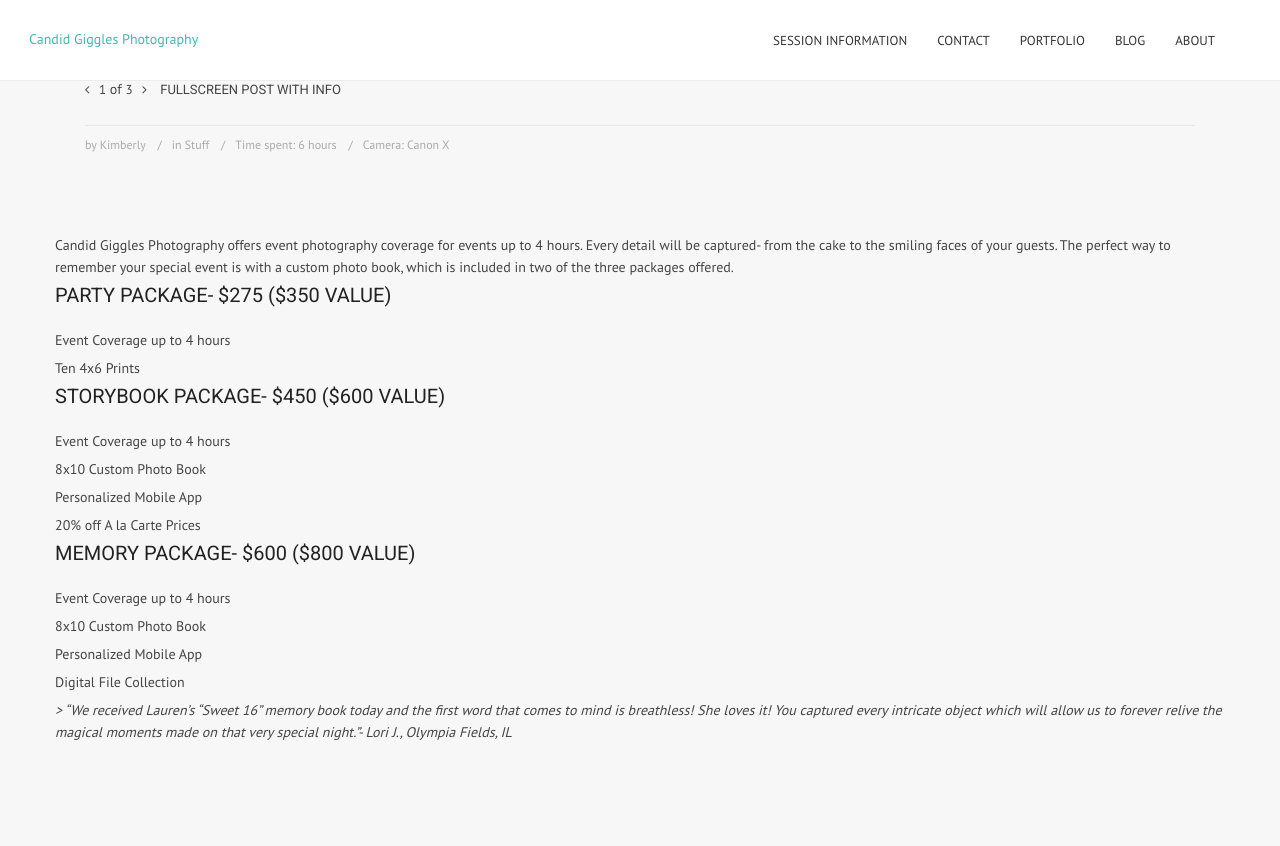
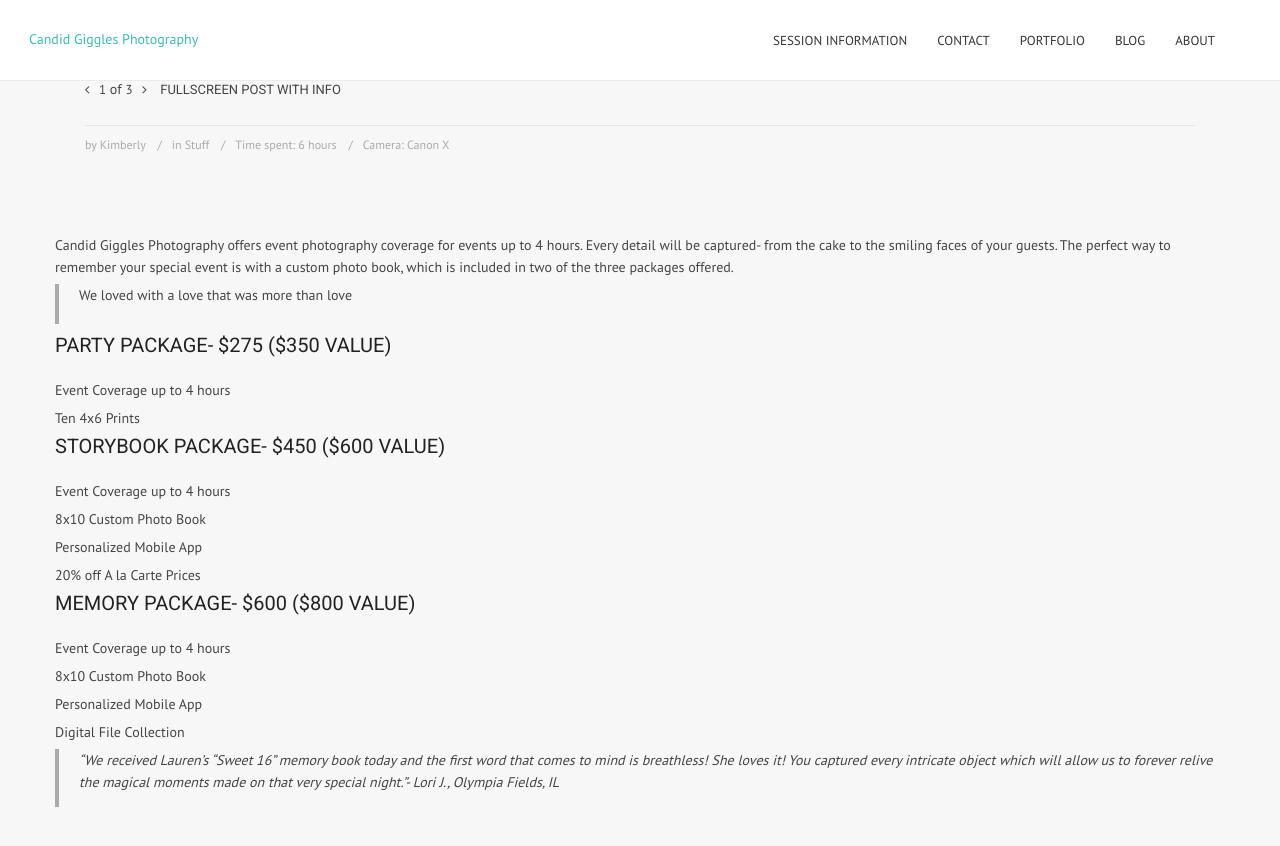
Before and after one commit to candidgiggles/kmitchellphoto.github.io, a Jekyll site: the page built from event-photography/index.md, in a window 1280 px wide and 900 px high, scrolled down 711 px. Shown: the top 846 px of the window. Built offline with Jekyll 4.4.1, drawn with Linux system fonts in a browser that asks for light colours.

Commit message:
Updated index.md

```diff
--- a/event-photography/index.md
+++ b/event-photography/index.md
@@ -16,6 +16,8 @@ camera: Canon X
 ---
 
 Candid Giggles Photography offers event photography coverage for events up to 4 hours. Every detail will be captured- from the cake to the smiling faces of your guests. The perfect way to remember your special event is with a custom photo book, which is included in two of the three packages offered.
+> We loved with a love that was more than love
+
 
 
 ### Party Package- $275 ($350 Value)
@@ -43,5 +45,4 @@ Personalized Mobile App
 
 Digital File Collection
 
-
-_> "We received Lauren's "Sweet 16" memory book today and the first word that comes to mind is breathless! She loves it! You captured every intricate object which will allow us to forever relive the magical moments made on that very special night."- Lori J., Olympia Fields, IL_
+> _"We received Lauren's "Sweet 16" memory book today and the first word that comes to mind is breathless! She loves it! You captured every intricate object which will allow us to forever relive the magical moments made on that very special night."- Lori J., Olympia Fields, IL_
```
